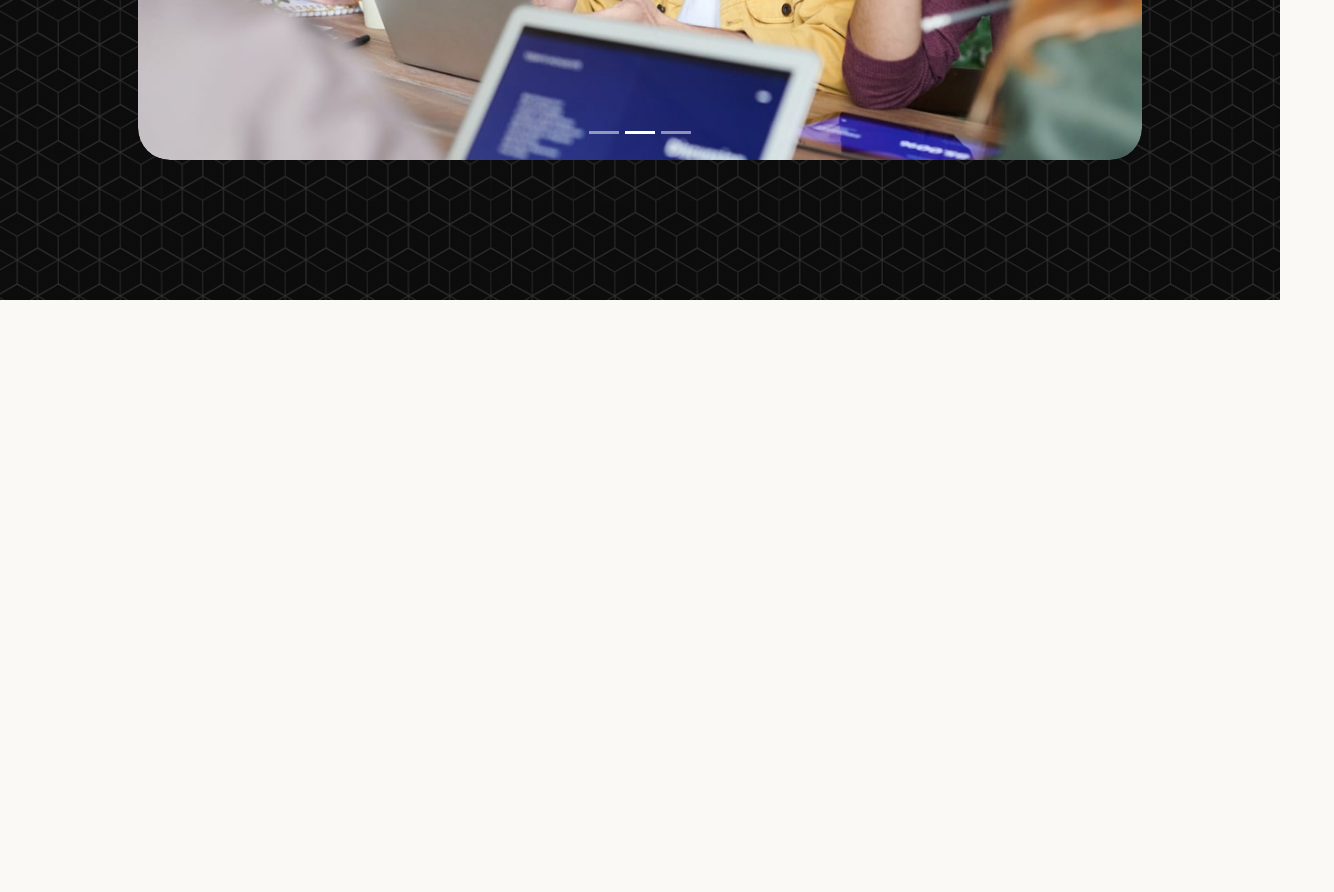
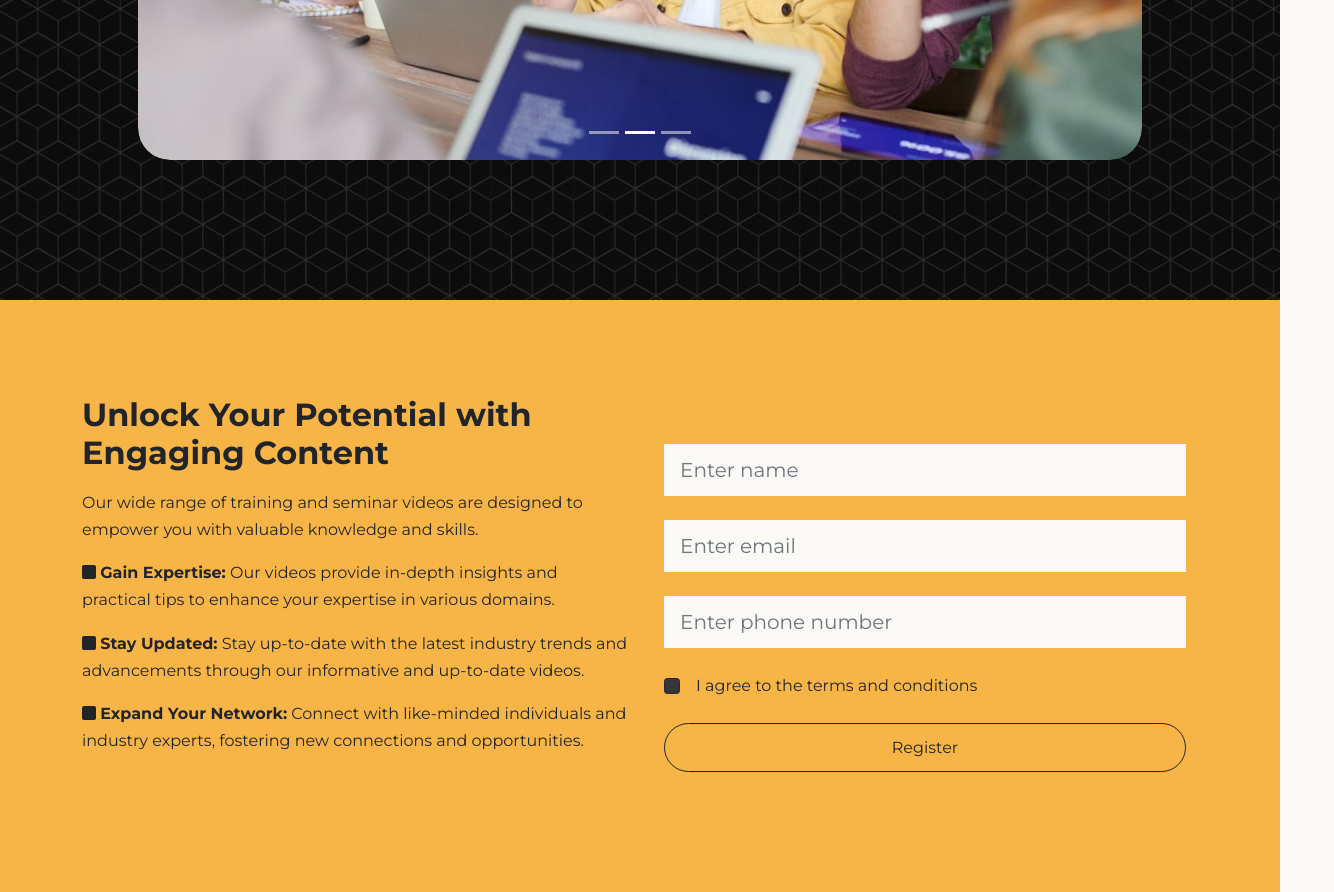
Before and after one commit to wastardy/corso_website, a website: page index.html in a window 1280 px wide. Shown: the part 830-1722 px from the top of the page, 1334 px wide, since content can reach past the window. Before the commit the page ends 1130 px from the top, so only its background shows below. Drawn offline with nearby package versions, Linux system fonts and the light colour scheme; files that its build step writes are made by us from their sources.

Commit message:
add registration section

```diff
--- a/index.html
+++ b/index.html
@@ -14,7 +14,7 @@
         <title>Corso Training</title>
     </head>
     <body>
-        <nav class="navbar navbar-expand-lg fixed-top navbar-dark">
+        <nav class="navbar navbar-expand-lg fixed-top navbar-dark overflow-hidden">
             <div class="container">
                 <a href="./index.html" class="navbar-brand">
                     <img src="./images/logo.png" alt="logo" width="150px">
@@ -48,7 +48,8 @@
                             <a href="#subscribe" class="nav-link">Subscribe</a>
                         </li>
                     </ul>
-                    <span class="nav-item">
+                    <div class="links ms-n1 ms-md-0 mt-3 mt-md-0">
+                        <span class="nav-item mt-2">
                             <span class="fa-stack">
                                 <a href="#">
                                     <i class="fas fa-circle fa-stack-2x"></i>
@@ -66,10 +67,11 @@
                         </span>
                     </div>
                 </div>
+            </div>
         </nav>
 
         <!-- Header -->
-        <header class="header py-7 vh-100">
+        <header class="header py-7 vh-100 overflow-hidden">
             <div class="container">
                 <!-- Header Text -->
                 <div class="row mb-5 text-center">
@@ -170,6 +172,82 @@
             </div>
         </header>
 
+        <!-- Register -->
+        <section class="register bg-primary py-6 overflow-hidden">
+            <div class="container">
+                <div class="row">
+                    <div class="col-lg-6">
+                        <h2>Unlock Your Potential with Engaging Content</h2>
+                        <p>
+                            Our wide range of training and seminar
+                            videos are designed to empower you with
+                            valuable knowledge and skills.
+                        </p>
+                        <ul class="list-unstyled vstack gap-3">
+                            <li>
+                                <i class="fas fa-square"></i>
+                                <strong>Gain Expertise:</strong> Our videos provide
+                                in-depth insights and practical tips to enhance
+                                your expertise in various domains.
+                            </li>
+                            <li>
+                                <i class="fas fa-square"></i>
+                                <strong>Stay Updated:</strong> Stay up-to-date with
+                                the latest industry trends and advancements through
+                                our informative and up-to-date videos.
+                            </li>
+                            <li>
+                                <i class="fas fa-square"></i>
+                                <strong>Expand Your Network:</strong> Connect with
+                                like-minded individuals and industry experts,
+                                fostering new connections and opportunities.
+                            </li>
+                        </ul>
+                    </div>
+                    <div class="col-lg-6 p-4">
+                        <form>
+                            <div class="my-4">
+                                <input
+                                    type="text"
+                                    class="form-control form-control-lg rounded-0 border-0"
+                                    placeholder="Enter name"
+                                />
+                            </div>
+                            <div class="my-4">
+                                <input
+                                    type="email"
+                                    class="form-control form-control-lg rounded-0 border-0"
+                                    placeholder="Enter email"
+                                />
+                            </div>
+                            <div class="my-4">
+                                <input
+                                    type="text"
+                                    class="form-control form-control-lg rounded-0 border-0"
+                                    placeholder="Enter phone number"
+                                />
+                            </div>
+                            <div class="form-check">
+                                <input
+                                    type="checkbox"
+                                    class="form-check-input bg-secondary"
+                                    value=""
+                                />
+                                <label for="terms" class="form-check-label ms-2">
+                                    I agree to the terms and conditions
+                                </label>
+                            </div>
+                            <div class="d-grid mt-4">
+                                <button class="btn btn-outline-dark">
+                                    Register
+                                </button>
+                            </div>
+                        </form>
+                    </div>
+                </div>
+            </div>
+        </section>
+
         <script src="js/bootstrap.bundle.min.js"></script>
         <script src="js/script.js"></script>
     </body>
--- a/scss/styles.scss
+++ b/scss/styles.scss
@@ -31,3 +31,27 @@
         background: var(--bs-dark);
     }
 }
+
+@media(max-width: 1100px) {
+    .header {
+        min-height: 800px;
+    }
+}
+
+@media(max-width: 1099px) {
+    .header {
+        min-height: 900px;
+    }
+}
+
+@media(max-width: 999px) {
+    .header {
+        min-height: 950px;
+    }
+}
+
+@media(max-width: 660px) {
+    .header {
+        min-height: 850px;
+    }
+}
```
Lines whose indentation alone changed are shown as unchanged.
